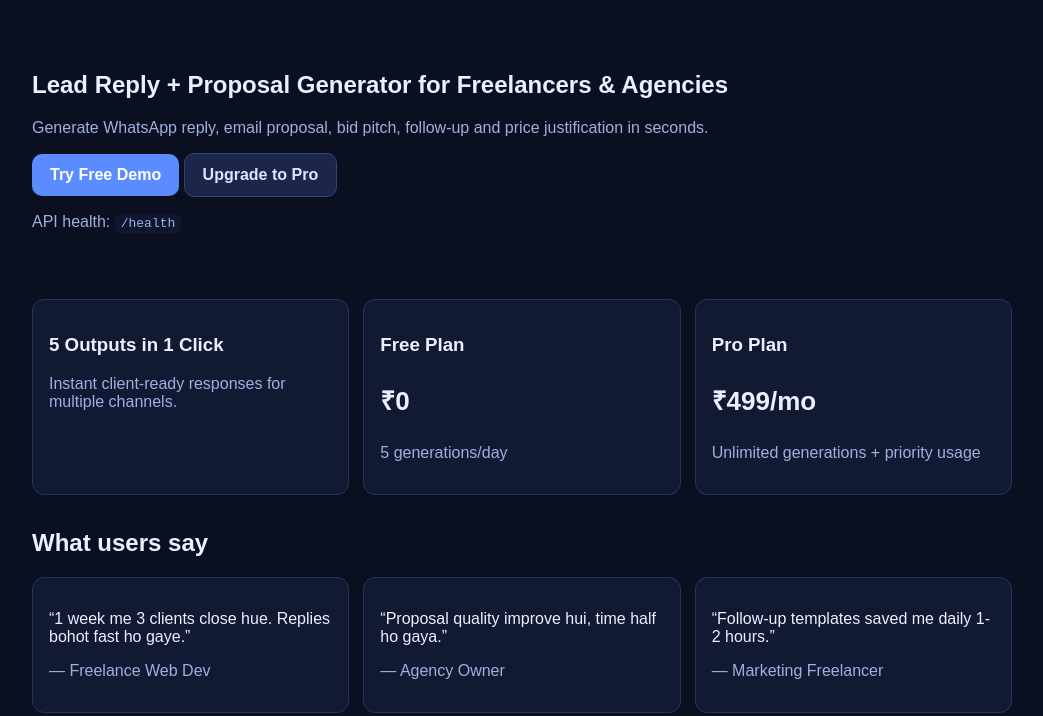
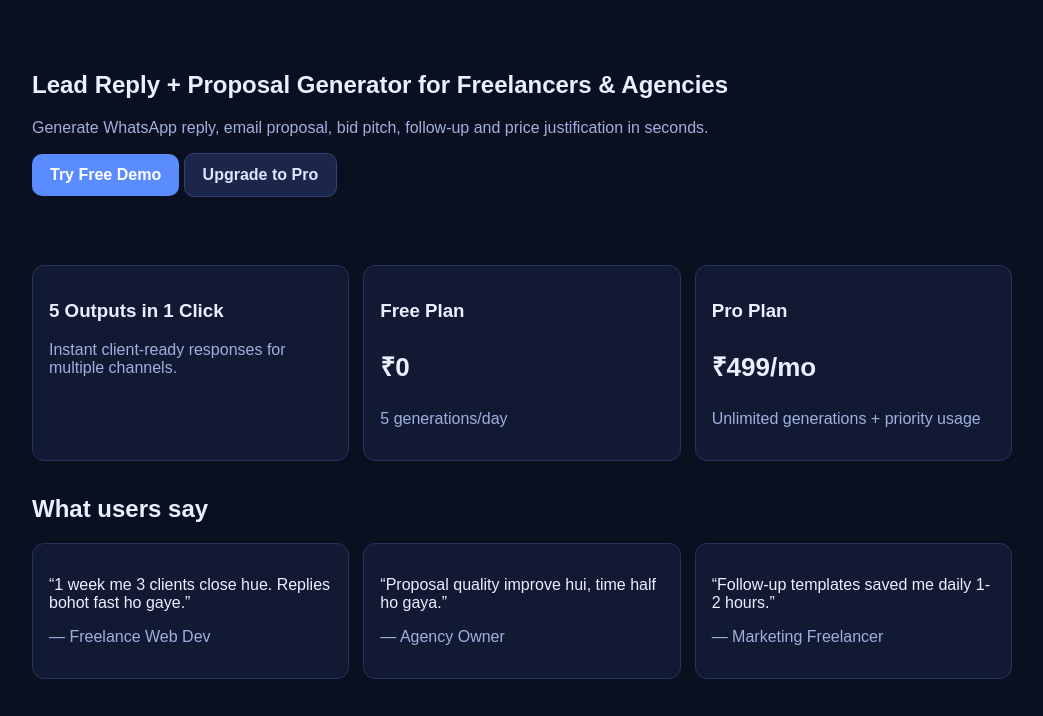
Before and after one commit to pallaa305-arch/clientreply-ai-wrapper, a website: page public/index.html in a window 1280 px wide. Shown: the part 79-795 px from the top of the page, without its empty margins (118-1161 px from the left). Drawn offline with Linux system fonts and the light colour scheme.

Commit message:
Remove API health from landing page

```diff
--- a/public/index.html
+++ b/public/index.html
@@ -26,7 +26,6 @@
         <a class="btn btn1" href="/app.html">Try Free Demo</a>
         <a class="btn btn2" href="/checkout.html">Upgrade to Pro</a>
       </p>
-      <p class="muted">API health: <code>/health</code></p>
     </section>
 
     <section class="grid">
```
